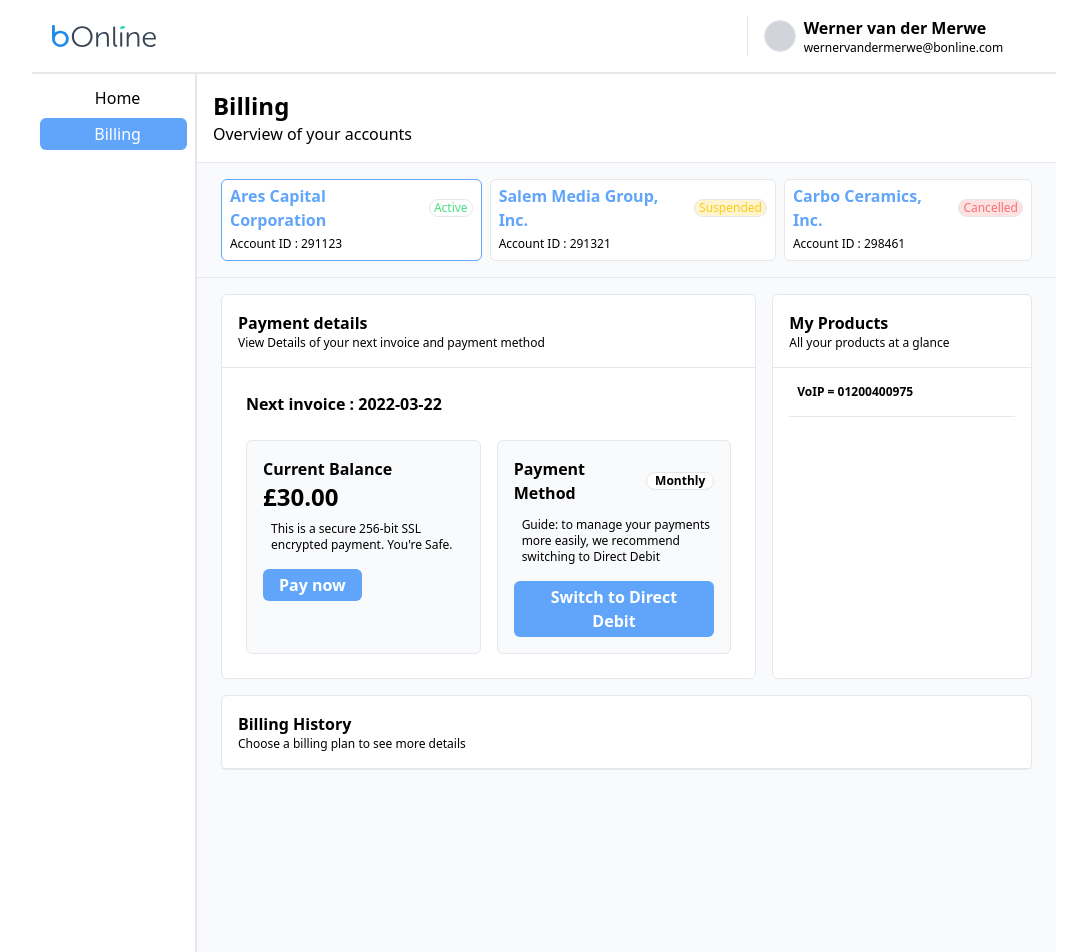
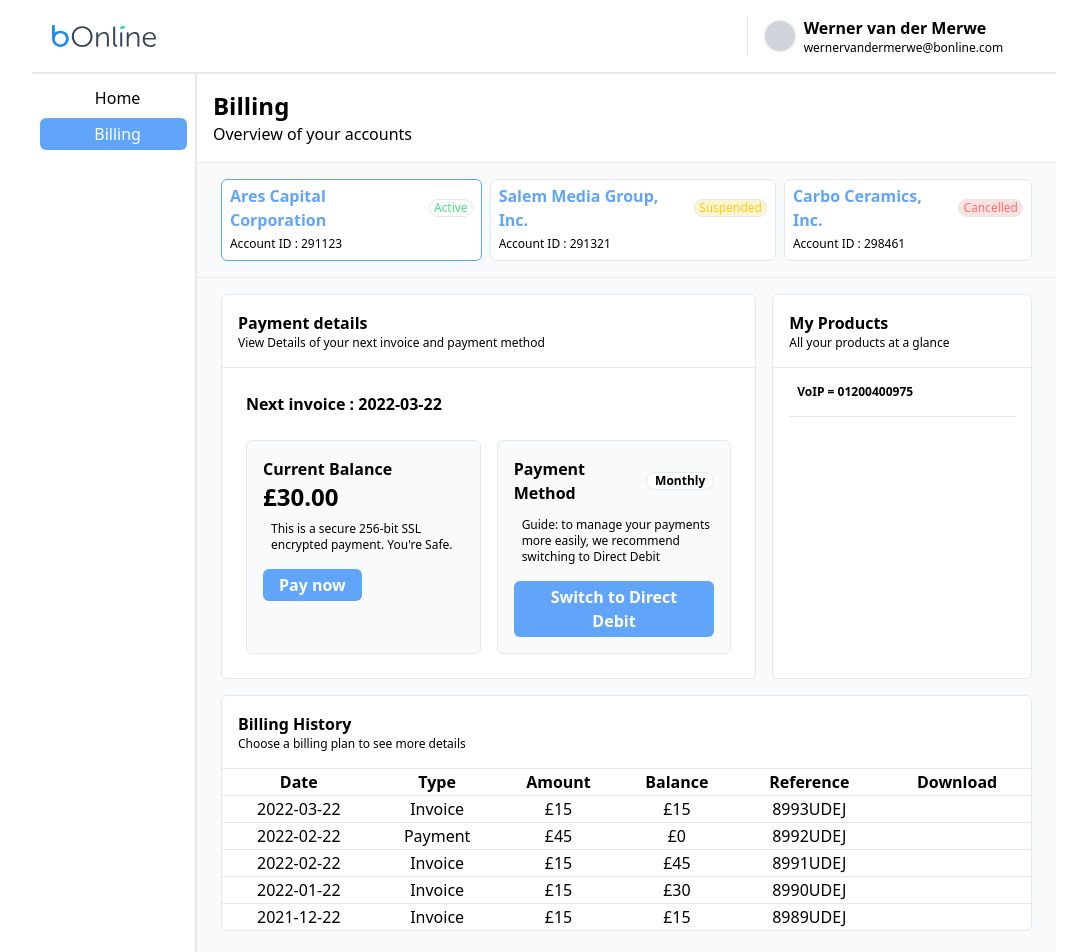
Before and after one commit to WernervanderMerwe/bonline-test, a Vue app: page / in a window 1280 px wide. Shown: the top 952 px of the page, without its empty margins (96-1183 px from the left). Built offline with nearby package versions, Linux system fonts and the light colour scheme.

Commit message:
Billing history table start

```diff
--- a/src/components/BillingHistory.vue
+++ b/src/components/BillingHistory.vue
@@ -4,11 +4,75 @@
       <p class="font-bold">Billing History</p>
       <p class="text-xs">Choose a billing plan to see more details</p>
     </div>
+
+    <table class="">
+      <thead class="my-4">
+        <th scope="col">Date</th>
+        <th scope="col">Type</th>
+        <th scope="col">Amount</th>
+        <th scope="col">Balance</th>
+        <th scope="col">Reference</th>
+        <th scope="col">Download</th>
+      </thead>
+
+      <tr
+        v-for="data in billingData"
+        :key="data.reference"
+        class="text-center border-t"
+      >
+        <td>{{ data.date }}</td>
+        <td>{{ data.isInvoice ? "Invoice" : "Payment" }}</td>
+        <td>£{{ data.amount }}</td>
+        <td>£{{ data.balance }}</td>
+        <td>{{ data.reference }}</td>
+      </tr>
+    </table>
   </div>
 </template>
 
 <script>
 export default {
   name: "BilingHistory",
+  data() {
+    return {
+      billingData: [
+        {
+          date: "2022-03-22",
+          isInvoice: true,
+          amount: 15,
+          balance: 15,
+          reference: "8993UDEJ",
+        },
+        {
+          date: "2022-02-22",
+          isInvoice: false,
+          amount: 45,
+          balance: 0,
+          reference: "8992UDEJ",
+        },
+        {
+          date: "2022-02-22",
+          isInvoice: true,
+          amount: 15,
+          balance: 45,
+          reference: "8991UDEJ",
+        },
+        {
+          date: "2022-01-22",
+          isInvoice: true,
+          amount: 15,
+          balance: 30,
+          reference: "8990UDEJ",
+        },
+        {
+          date: "2021-12-22",
+          isInvoice: true,
+          amount: 15,
+          balance: 15,
+          reference: "8989UDEJ",
+        },
+      ],
+    };
+  },
 };
 </script>
```
